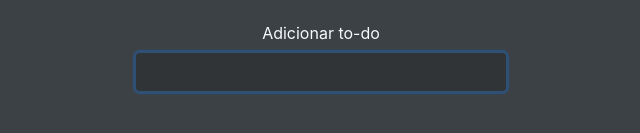
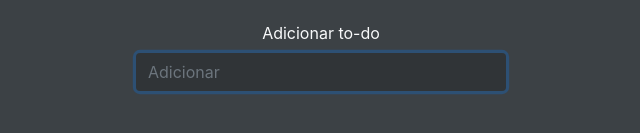
Before and after one commit to gabrielinacioudi/To-do-List, a plain HTML site: page index.html in a window 1280 px wide. Shown: the part 211-344 px from the top of the page, 319-959 px from the left. Drawn offline with nearby package versions, Linux system fonts and the light colour scheme.

Commit message:
palceholder colocado

```diff
--- a/index.html
+++ b/index.html
@@ -27,7 +27,7 @@
 
           <form class="form-add-todo text-center my-4">
             <label class="text-light">Adicionar to-do</label>
-            <input class="form-control m-auto" type="text" name="add" autofocus />
+            <input class="form-control m-auto" type="text" name="add" placeholder="Adicionar" autofocus />
           </form>
         </div>
 
```
